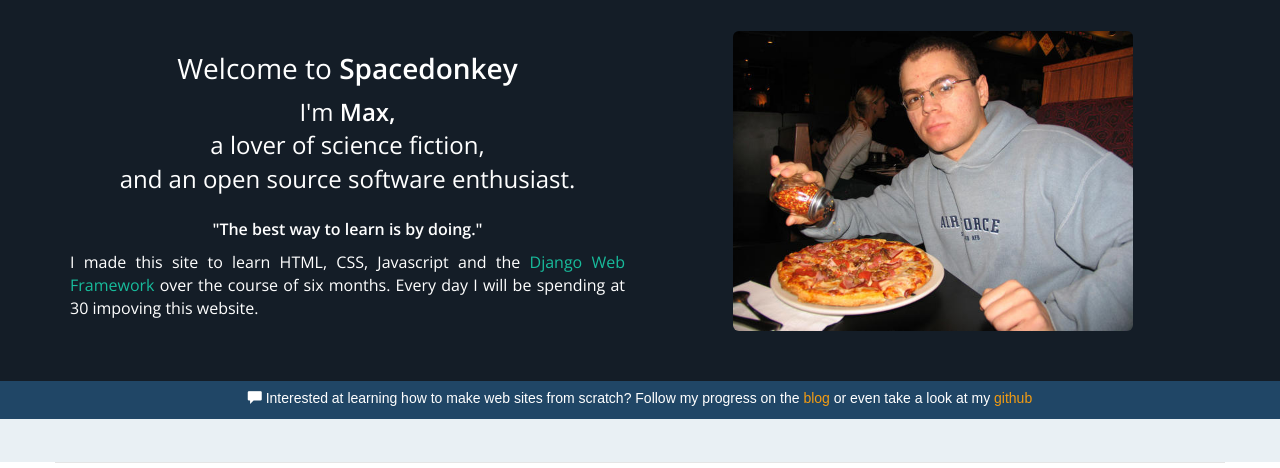
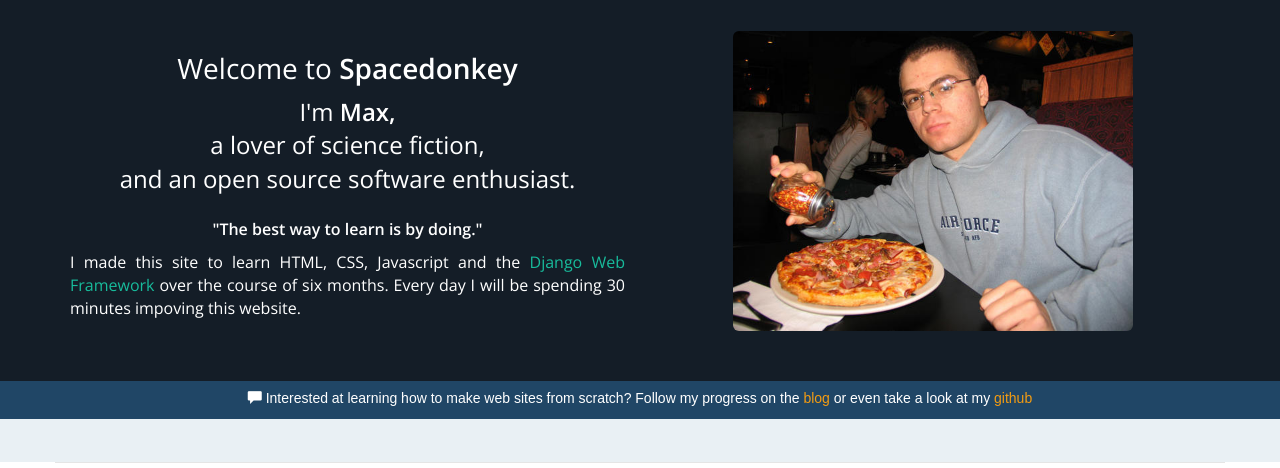
Before and after one commit to mooja/spacedonkey, a Django app: page / in a window 1280 px wide. Shown: the part 61-529 px from the top of the page. Run offline with Django 3.2, Linux system fonts and the light colour scheme; data that the repository does not hold is empty; some libraries are stand-ins or nearby versions.

Commit message:
Fixed splash message.

```diff
--- a/spacedonkey/templates/index.html
+++ b/spacedonkey/templates/index.html
@@ -9,7 +9,7 @@
                 <h3 class="text-center">Welcome to <strong>Spacedonkey</strong></h3>
                 <p class="lead text-center"> I'm <strong>Max,</strong><br/> a lover of science fiction,<br/> and an open source software enthusiast.</p>
                 <p class="text-center"><strong>"The best way to learn is by doing."</strong></p>
-                <p class="text-justify">I made this site to learn HTML, CSS, Javascript and the <a href="http://djangoproject.com" class="text-success">Django Web Framework</a> over the course of six months. Every day I will be spending at 30 impoving this website.</p>
+                <p class="text-justify">I made this site to learn HTML, CSS, Javascript and the <a href="http://djangoproject.com" class="text-success">Django Web Framework</a> over the course of six months. Every day I will be spending 30 minutes impoving this website.</p>
                 <p><br/></p>
             </div>
             <div class="col-md-6">
```
